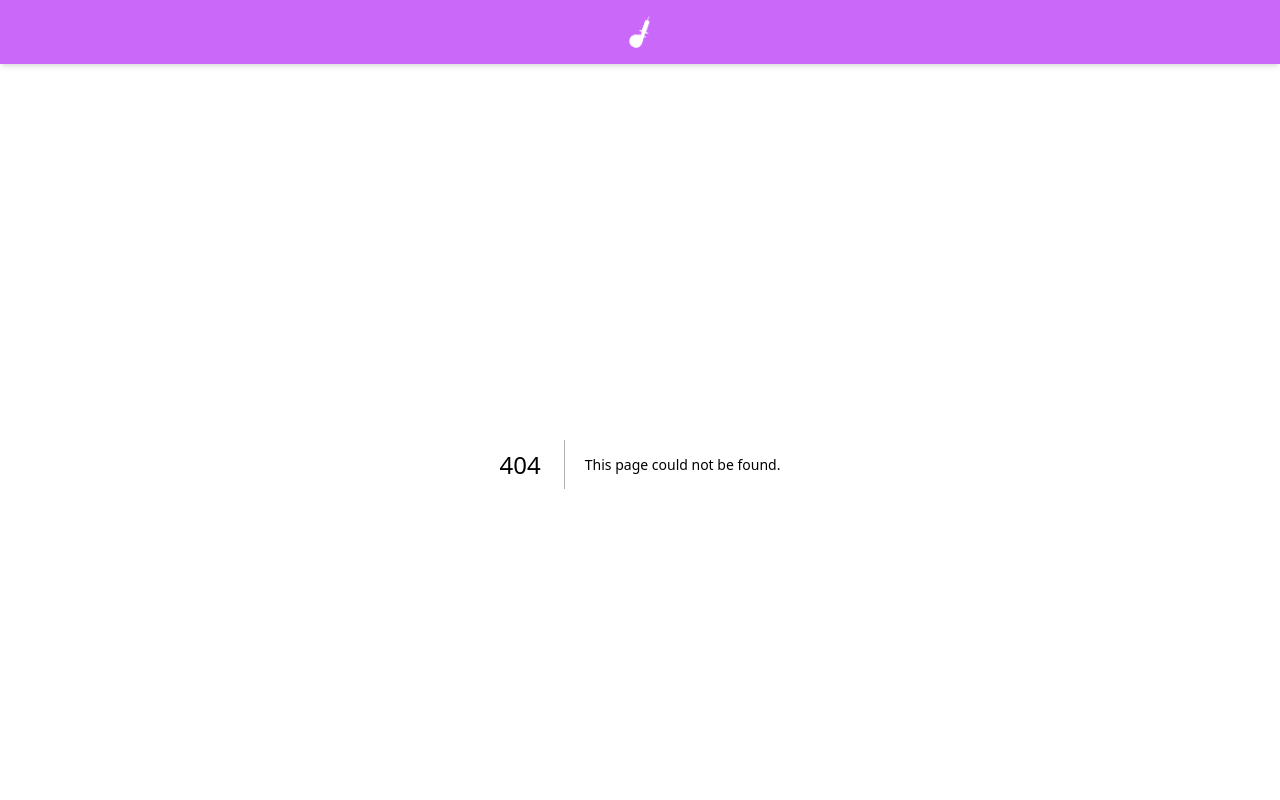
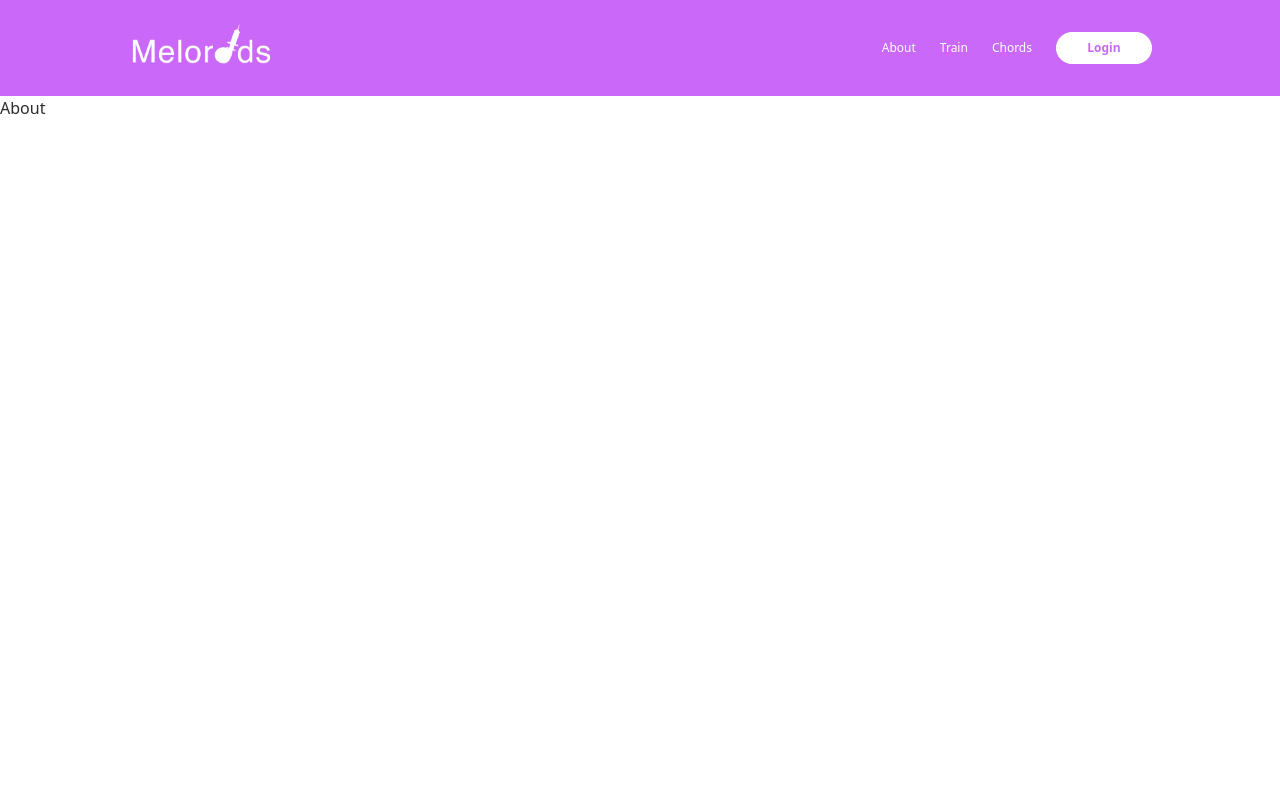
Before and after one commit to petehodnefield/meloroids, a Next.js app: page /about in a window 1280 px wide. Before the commit this address had no page. Shown: the top 800 px of the page. Built offline with nearby package versions, Linux system fonts and the light colour scheme; some icons are missing.

Commit message:
header navSelected working

```diff
--- /dev/null
+++ b/src/components/Header/FullHeader.tsx
@@ -0,0 +1,37 @@
+import Image from 'next/image'
+import Link from 'next/link'
+import React from 'react'
+import logoFull from '../../../public/assets/logo/logo-full-white.png'
+import Nav from './Nav'
+
+interface NavProps {
+    navSelected: string
+    setNavSelected: React.Dispatch<React.SetStateAction<string>>
+}
+
+const FullHeader = ({ setNavSelected, navSelected }: NavProps) => {
+    return (
+        <header className='hidden bg-primary lg:flex h-24  items-center justify-between px-48 w-full header-w xl:px-0'>
+            <div className='h-10 mb-2 '>
+                <Link
+                    onClick={() => setNavSelected('')}
+                    className='w-full h-full'
+                    href='/'>
+
+                    <Image
+                        src={logoFull}
+                        alt='Melprods'
+                        className='h-full w-full'
+                    />
+                </Link >
+
+            </div>
+            <Nav
+                navSelected={navSelected}
+                setNavSelected={setNavSelected}
+            />
+        </header>
+    )
+}
+
+export default FullHeader
--- /dev/null
+++ b/src/components/Header/MobileHeader.tsx
@@ -0,0 +1,33 @@
+import React from 'react'
+import logoSmall from '../../../public/assets/logo/logo-small-white.png'
+import Image from 'next/image';
+import Link from 'next/link';
+import { Icon } from '@iconify/react';
+
+interface NavProps {
+
+    isOpen: boolean
+    setIsOpen: React.Dispatch<React.SetStateAction<boolean>>
+}
+
+
+const MobileHeader = ({ isOpen, setIsOpen }: NavProps) => {
+    const hoverStyles: string = 'hover:text-dark hover:cursor-pointer duration-200'
+
+    return (
+        <div className='h-16 bg-primary flex relative justify-center border-b-1 shadow-md border-secondary py-4 sticky top-0 lg:hidden'>
+            <Icon
+                className={`absolute my-auto left-4 text-2 text-white ${hoverStyles}`}
+                icon="ic:twotone-menu"
+                onClick={() => setIsOpen(!isOpen)}
+            />
+            <Image
+                src={logoSmall}
+                alt='Meloroids logo'
+                className='h-12 w-full'
+            />
+        </div>
+    )
+}
+
+export default MobileHeader
--- /dev/null
+++ b/src/components/Header/Nav.tsx
@@ -0,0 +1,49 @@
+import Link from 'next/link'
+import React from 'react'
+
+interface NavProps {
+    navSelected: string
+    setNavSelected: React.Dispatch<React.SetStateAction<string>>
+}
+
+
+const Nav = ({ setNavSelected, navSelected }: NavProps) => {
+    const liStyle: string = 'text-0.75 hover:text-dark duration-200 '
+    const loginStyle: string = 'font-semibold h-8 bg-white text-primary rounded-full w-24 flex items-center justify-center hover:opacity-90 duration-200'
+
+    const selectedNavItem: string = 'underline  text-dark duration-200'
+    console.log(navSelected)
+    return (
+        <nav>
+            <ul className='flex gap-6 items-center text-white'>
+                <li className={`${liStyle} ${navSelected === 'about' ? selectedNavItem : ''}`}>
+                    <Link
+                        onClick={() => setNavSelected('about')}
+                        href='/about'>About
+                    </Link>
+                </li>
+                <li className={`${liStyle}  ${navSelected === 'train' ? selectedNavItem : ''}`}>
+                    <Link
+                        onClick={() => setNavSelected('train')}
+                        href='/train'>Train
+                    </Link>
+                </li>
+                <li className={`${liStyle}  ${navSelected === 'chords' ? selectedNavItem : ''}`}>
+                    <Link
+                        onClick={() => setNavSelected('chords')}
+                        href='/chords'>Chords
+                    </Link>
+                </li>
+                <li className={`${liStyle}  ${navSelected === 'login' ? selectedNavItem : ''}  `}>
+                    <Link
+                        onClick={() => setNavSelected('login')}
+                        className={`${loginStyle}`}
+                        href='/login'>Login
+                    </Link>
+                </li>
+            </ul>
+        </nav>
+    )
+}
+
+export default Nav
--- a/src/components/Header/index.tsx
+++ b/src/components/Header/index.tsx
@@ -1,8 +1,7 @@
 import React from 'react'
-import { Icon } from '@iconify/react';
-import logoSmall from '../../../public/assets/logo/logo-small-white.png'
-import Image from 'next/image';
-import Link from 'next/link';
+import FullHeader from './FullHeader';
+
+import MobileHeader from './MobileHeader';
 
 interface NavProps {
     navSelected: string
@@ -12,23 +11,18 @@ interface NavProps {
 }
 
 const Header = ({ navSelected, setNavSelected, isOpen, setIsOpen }: NavProps) => {
-    const hoverStyles: string = 'hover:text-dark hover:cursor-pointer duration-200'
 
 
     return (
-        <div className='h-16 bg-primary flex relative justify-center border-b-1 shadow-md border-secondary py-4 sticky top-0'>
-            <Icon
-                className={`absolute my-auto left-4 text-2 text-white ${hoverStyles}`}
-                icon="ic:twotone-menu"
-                onClick={() => setIsOpen(!isOpen)}
-            />
-            <Link href='/'>
-                <Image
-                    src={logoSmall}
-                    alt='Meloroids logo'
-                    className='h-full w-full'
-                />
-            </Link>
+        <div className='lg:w-full lg:flex lg:justify-center bg-primary'>
+            <MobileHeader
+                setIsOpen={setIsOpen}
+                isOpen={isOpen}
+            ></MobileHeader>
+            <FullHeader
+                navSelected={navSelected}
+                setNavSelected={setNavSelected}
+            ></FullHeader>
         </div>
     )
 }
--- a/src/components/Layout/index.tsx
+++ b/src/components/Layout/index.tsx
@@ -10,11 +10,12 @@ interface Props {
 export default function Layout({ children, ...props }: Props) {
     const [navSelected, setNavSelected] = useState('')
     const [isOpen, setIsOpen] = useState(false)
-    console.log(isOpen)
+
+    const capitalizeNav = navSelected.charAt(0).toUpperCase() + navSelected.slice(1);
     return (
         <>
             <Head>
-                <title>{!navSelected ? 'Meloroids' : navSelected}</title>
+                <title>{!navSelected ? 'Meloroids' : capitalizeNav}</title>
                 <meta name="description" content="Generated by create next app" />
                 <meta name="viewport" content="width=device-width, initial-scale=1" />
                 <link rel="icon" href="/favicon.ico" />
--- /dev/null
+++ b/src/pages/about/index.tsx
@@ -0,0 +1,9 @@
+import React from 'react'
+
+const About = () => {
+    return (
+        <div>About</div>
+    )
+}
+
+export default About
--- /dev/null
+++ b/src/pages/chords/index.tsx
@@ -0,0 +1,9 @@
+import React from 'react'
+
+const Chords = () => {
+    return (
+        <div>Chords</div>
+    )
+}
+
+export default Chords
--- /dev/null
+++ b/src/pages/login/index.tsx
@@ -0,0 +1,9 @@
+import React from 'react'
+
+const Login = () => {
+    return (
+        <div>Login</div>
+    )
+}
+
+export default Login
--- /dev/null
+++ b/src/pages/train/index.tsx
@@ -0,0 +1,9 @@
+import React from 'react'
+
+const Train = () => {
+    return (
+        <div>Train</div>
+    )
+}
+
+export default Train
--- a/src/styles/globals.css
+++ b/src/styles/globals.css
@@ -18,3 +18,9 @@ h1,h2,h3 {
 p {
     line-height: 150%;
 }
+
+@media screen and (min-width: 1280px) {
+    .header-w {
+        width: 64rem;
+    }
+}
--- a/tailwind.config.js
+++ b/tailwind.config.js
@@ -28,7 +28,9 @@ module.exports = {
       1.5: ['1.5rem'],
       2: ['2rem'],
       2.5: ['2.5rem'],
-    }
+    },
+
+
   },
   plugins: [],
 }
```
